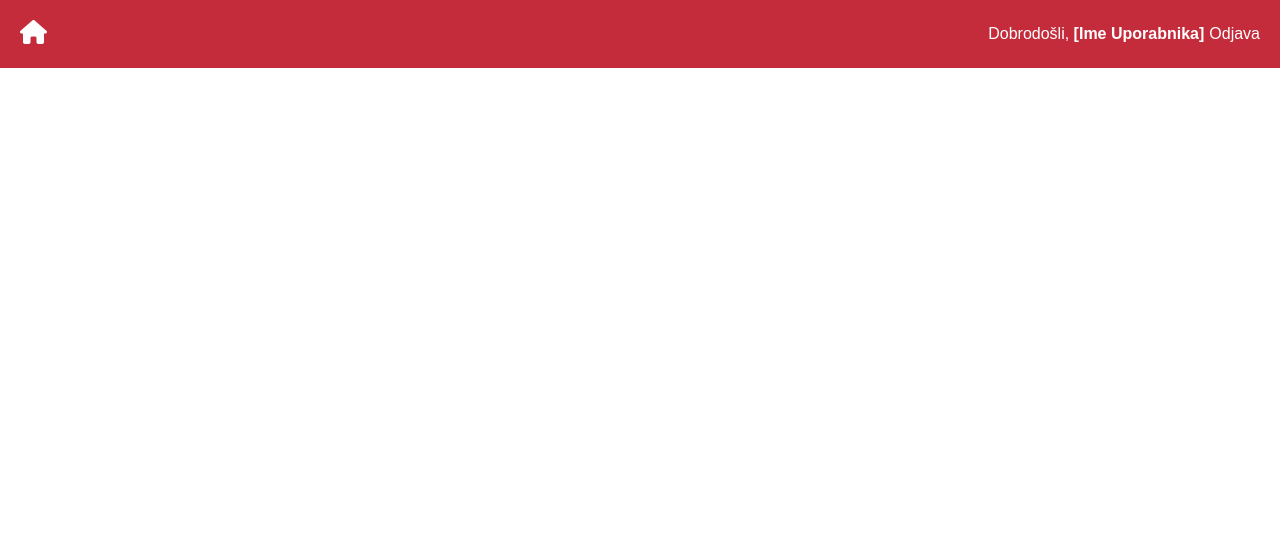
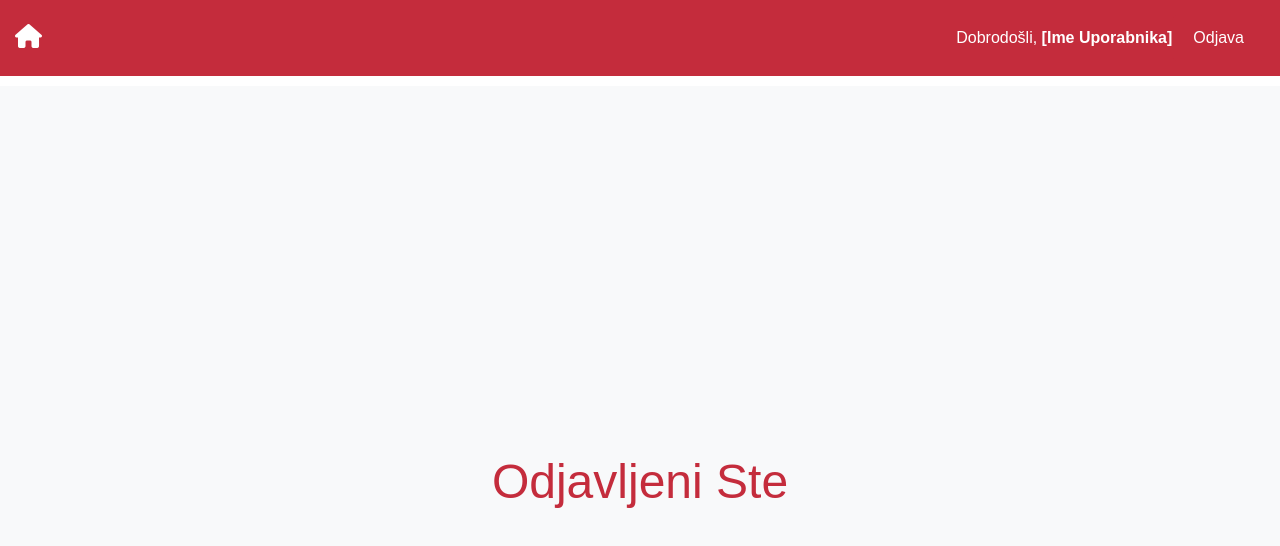
Before and after one commit to Deyc11/React_Elektro_Inzeniring_TB_Website, a React (Vite) app: page /odjava in a window 1280 px wide. Shown: the top 546 px of the page. Built offline with nearby package versions, Linux system fonts and the light colour scheme.

Commit message:
odjava deluje

```diff
--- a/src/App.jsx
+++ b/src/App.jsx
@@ -3,6 +3,7 @@ import { BrowserRouter as Router, Routes, Route } from 'react-router-dom';
 import Navbar from './components/Navbar';
 import HomePage from './pages/HomePage';
 import KoledarPage from './pages/KoledarPage';
+import OdjavaPage from './pages/OdjavaPage';
 
 const App = () => {
   return (
@@ -11,6 +12,7 @@ const App = () => {
       <Routes>
         <Route path="/" element={<HomePage />} />
         <Route path="/koledar" element={<KoledarPage />} />
+        <Route path="/odjava" element={<OdjavaPage />} />
       </Routes>
     </Router>
   );
--- a/src/components/Navbar.jsx
+++ b/src/components/Navbar.jsx
@@ -13,7 +13,9 @@ const Navbar = () => {
       <div className="right-menu">
         <span>
           Dobrodošli, <strong>[Ime Uporabnika]</strong>
-          <a href="signout_link" className="sign-out">Odjava</a>
+          <Link to="/odjava">
+          <button className="button-in-wrapper">Odjava</button>
+          </Link>
         </span>
       </div>
     </nav>
--- a/src/pages/OdjavaPage.jsx
+++ b/src/pages/OdjavaPage.jsx
@@ -1,11 +1,12 @@
 import React from 'react';
+import '../styles/odjava.css'
 
-const Odjava = () => {
-    return (
-      <div>
-        <ControlPanel />
-      </div>
-    );
-  };
+const OdjavaPage = () => {
+  return (
+    <div className="odjava-page">
+      <h1>Odjavljeni Ste</h1>
+    </div>
+  );
+};
 
-  export default Odjava;
+export default OdjavaPage;
--- /dev/null
+++ b/src/styles/odjava.css
@@ -0,0 +1,23 @@
+/*Odjava page css*/
+.odjava-page {
+    display: flex;
+    justify-content: center;
+    align-items: center;
+    height: 100vh; /* Višina čez celotno okno brskalnika */
+    background-color: #f8f9fa; /* Svetlo ozadje */
+    color: #c42c3c; /* Barva teksta */
+    font-family: 'Poppins', sans-serif;
+    text-align: center;
+    text-decoration: none;
+  }
+
+  .odjava-page h1 {
+    font-size: 3rem; /* Velikost za velike zaslone */
+  }
+
+  @media (max-width: 768px) {
+    .odjava-page h1 {
+      font-size: 2rem; /* Manjša velikost za manjše zaslone */
+    }
+  }
+  /*Odjava page css end*/
--- a/src/styles/styles.css
+++ b/src/styles/styles.css
@@ -9,7 +9,7 @@ nav.navbar {
   display: flex;
   justify-content: space-between;
   align-items: center;
-  padding: 20px;
+  padding: 15px;
   margin-bottom: 10px;
   background-color: #c42c3c;
   color: white;
@@ -50,6 +50,13 @@ nav.navbar {
 .sign-out:hover {
   color: #e1fddfe1;
 }
+a.sign-out{
+  text-decoration: none; /* Removes the underline */
+  color: inherit; /* Keeps the text color or customize it */
+  cursor: pointer; /* Makes it look like a button */
+   outline: none; /* Removes the focus outline */
+}
+
 /* Box Style*/
 .window-box {
   background-color: #f0f0f0b7;
@@ -200,8 +207,6 @@ border-radius: 5px;
   display: none; /* Skrij privzeti input */
 }
 
-
-
 @media (max-width: 768px) {
   .right-menu {
       font-size: 14px;
```
